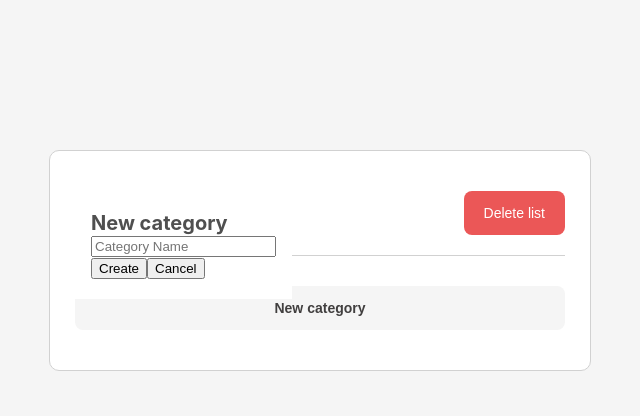
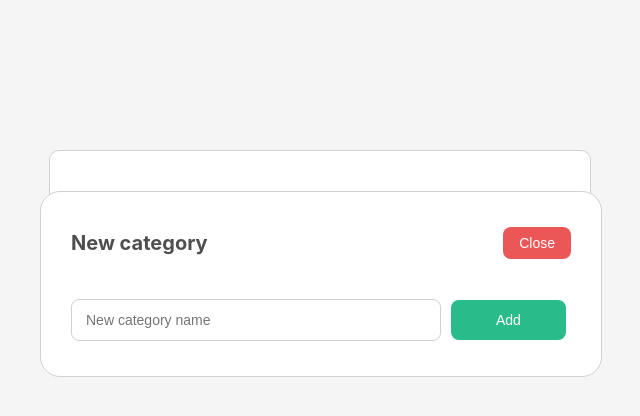
Before and after one commit to TatianaIsk/todolist-typescript, a React (Create React App) app: page /main in a window 1280 px wide. Both pictures are taken after a click on the button "New category". Shown: the top 416 px of the page, without its empty margins (320-960 px from the left). Built offline with nearby package versions, Linux system fonts and the light colour scheme.

Commit message:
add style for category model

```diff
--- a/src/index.css
+++ b/src/index.css
@@ -12,4 +12,6 @@ h1, h2, h3, p {
   --primary-color: #FFF;
   --secondary-color: #D1D1D1;
   --title-color: #4F4F4F;
+  --red-color: #EB5757;
+  --green-color: #29BB89;
 }
--- a/src/modals/CategoryModal/CategoryModal.css
+++ b/src/modals/CategoryModal/CategoryModal.css
@@ -1,6 +1,26 @@
 .modal {
     position: absolute;
+    left: -10px;
     background-color: var(--primary-color);
-    max-width: 540px;
-    padding: 20px 16px;
+    width: 500px;
+    padding: 35px 30px;
+    border: 1px solid var(--secondary-color);
+    border-radius: 20px;
 }
+
+.modalHeader {
+    display: flex;
+    align-items: center;
+    justify-content: space-between;
+    margin-bottom: 25px;
+}
+
+.btnGreen {
+    padding: 12px 45px;
+    margin-left: 10px;
+    border: none;
+    border-radius: 8px;
+    background-color: var(--green-color);
+    color: var(--primary-color);
+    font-size: 14px;
+}
--- a/src/modals/CategoryModal/CategoryModal.tsx
+++ b/src/modals/CategoryModal/CategoryModal.tsx
@@ -30,16 +30,23 @@ const CategoryModal: React.FC<CategoryModalProps> = ({
 
   return (
     <div className="modal">
-      <div className="modal-content">
-        <Title text="New category" />
+      <div className="modalContent">
+        <div className="modalHeader">
+          <Title text="New category" />
+          <button onClick={onClose} className="btnRed">
+            Close
+          </button>
+        </div>
         <input
           type="text"
-          placeholder="Category Name"
+          placeholder="New category name"
           value={categoryName}
           onChange={handleInputChange}
+          className="input"
         />
-        <button onClick={handleCreateCategory}>Create</button>
-        <button onClick={onClose}>Cancel</button>
+        <button onClick={handleCreateCategory} className="btnGreen">
+          Add
+        </button>
       </div>
     </div>
   );
--- a/src/pages/Login/Login.css
+++ b/src/pages/Login/Login.css
@@ -17,7 +17,7 @@
     background: var(--primary-color);
     border: 1px solid var(--secondary-color);
     border-radius: 8px;
-    padding: 14px 16px;
+    padding: 12px 14px;
     font-size: 14px;
     font-weight: 500;
     margin-top: 15px;
--- a/src/pages/MainPage/MainPage.css
+++ b/src/pages/MainPage/MainPage.css
@@ -1,4 +1,4 @@
-.container-main {
+.containerMain {
     display: flex;
     flex-direction: column;
     max-width: 540px;
@@ -17,19 +17,19 @@
     border-bottom: 1px solid var(--secondary-color);
 }
 
-.btn-delete {
-    background-color: #EB5757;
+.btnRed {
+    background-color: var(--red-color);
     margin-left: 250px;
     max-width: 120px;
     border: none;
-    padding: 14px 20px;
+    padding: 8px 16px;
     border-radius: 8px;
     font-size: 14px;
     font-weight: 500;
     color: var(--primary-color);
 }
 
-.btn-category {
+.btnCategory {
     background-color: #F5F5F5;
     width: 490px;
     margin-top: 30px;
@@ -40,8 +40,3 @@
     font-weight: 600;
     color: #413F3F;
 }
-
-.modal-overlay {
-    position: absolute;
-    background-color: var(--primary-color);
-}
--- a/src/pages/MainPage/MainPage.tsx
+++ b/src/pages/MainPage/MainPage.tsx
@@ -7,7 +7,7 @@ const MainPage = () => {
   const [isModalOpen, setIsModalOpen] = useState(false);
 
   const handleOpenModal = (
-    event: React.MouseEvent<HTMLButtonElement, MouseEvent>,
+    event: React.MouseEvent<HTMLButtonElement, MouseEvent>
   ) => {
     event.preventDefault();
     setIsModalOpen(true);
@@ -23,22 +23,20 @@ const MainPage = () => {
   };
 
   return (
-    <div className="container-main">
+    <div className="containerMain">
       <div className="header">
         <Title text="Username" />
-        <button className="btn-delete">Delete list</button>
+        <button className="btnRed">Delete list</button>
       </div>
-      <button className="btn-category" onClick={handleOpenModal}>
+      <button className="btnCategory" onClick={handleOpenModal}>
         New category
       </button>
       {isModalOpen && (
-        <div className="modal-overlay">
-          <CategoryModal
-            isOpen={isModalOpen}
-            onClose={handleCloseModal}
-            onCreateCategory={handleCreateCategory}
-          />
-        </div>
+        <CategoryModal
+          isOpen={isModalOpen}
+          onClose={handleCloseModal}
+          onCreateCategory={handleCreateCategory}
+        />
       )}
     </div>
   );
```
